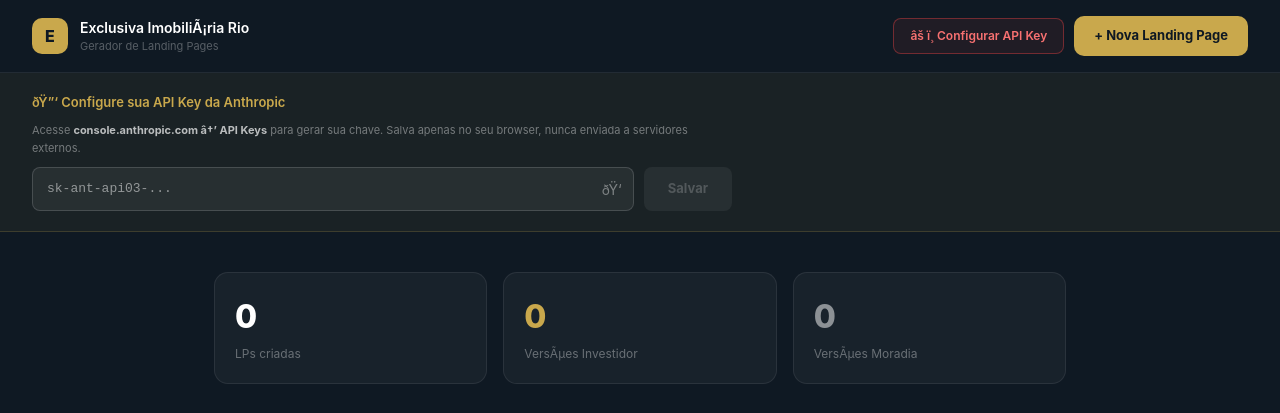
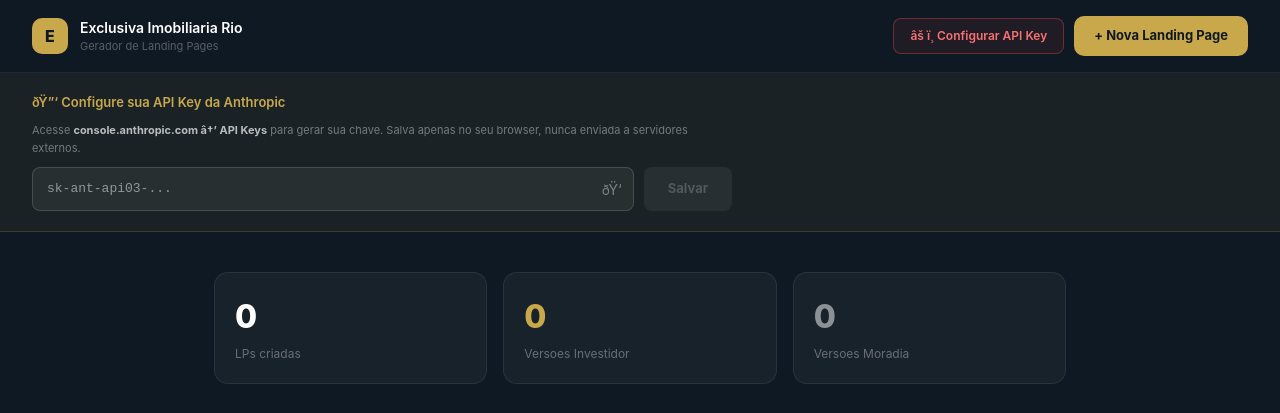
Before and after one commit to exclusivacomerciorj-cloud/lp-generator, a React (Vite) app: page / in a window 1280 px wide. Shown: the top 413 px of the page. Built offline with nearby package versions, Linux system fonts and the light colour scheme; the HTML template or start-up script is replaced by a standard one.

Commit message:
fix: encoding e emoji dashboard

```diff
--- a/src/screens/Dashboard.tsx
+++ b/src/screens/Dashboard.tsx
@@ -44,7 +44,7 @@ export default function Dashboard({ savedLPs, onNew, onEdit, onDelete }: Props)
         <div style={{ display: 'flex', alignItems: 'center', gap: 12 }}>
           <div style={{ width: 36, height: 36, borderRadius: 10, background: '#c9a84c', display: 'flex', alignItems: 'center', justifyContent: 'center', fontWeight: 800, fontSize: 16, color: '#0f1923' }}>E</div>
           <div>
-            <div style={{ fontSize: 14, fontWeight: 600, color: '#fff' }}>Exclusiva ImobiliÃ¡ria Rio</div>
+            <div style={{ fontSize: 14, fontWeight: 600, color: '#fff' }}>Exclusiva Imobiliaria Rio</div>
             <div style={{ fontSize: 11, color: 'rgba(255,255,255,0.3)' }}>Gerador de Landing Pages</div>
           </div>
         </div>
@@ -91,8 +91,8 @@ export default function Dashboard({ savedLPs, onNew, onEdit, onDelete }: Props)
         <div style={{ display: 'grid', gridTemplateColumns: 'repeat(3, 1fr)', gap: 16, marginBottom: 40 }}>
           {[
             { label: 'LPs criadas', value: savedLPs.length, color: '#fff' },
-            { label: 'VersÃµes Investidor', value: savedLPs.filter(l => l.type === 'investimento').length, color: '#c9a84c' },
-            { label: 'VersÃµes Moradia', value: savedLPs.filter(l => l.type === 'moradia').length, color: 'rgba(255,255,255,0.5)' },
+            { label: 'Versoes Investidor', value: savedLPs.filter(l => l.type === 'investimento').length, color: '#c9a84c' },
+            { label: 'Versoes Moradia', value: savedLPs.filter(l => l.type === 'moradia').length, color: 'rgba(255,255,255,0.5)' },
           ].map(stat => (
             <div key={stat.label} style={{ background: 'rgba(255,255,255,0.04)', border: '1px solid rgba(255,255,255,0.08)', borderRadius: 14, padding: 20 }}>
               <div style={{ fontSize: 32, fontWeight: 800, color: stat.color }}>{stat.value}</div>
```
